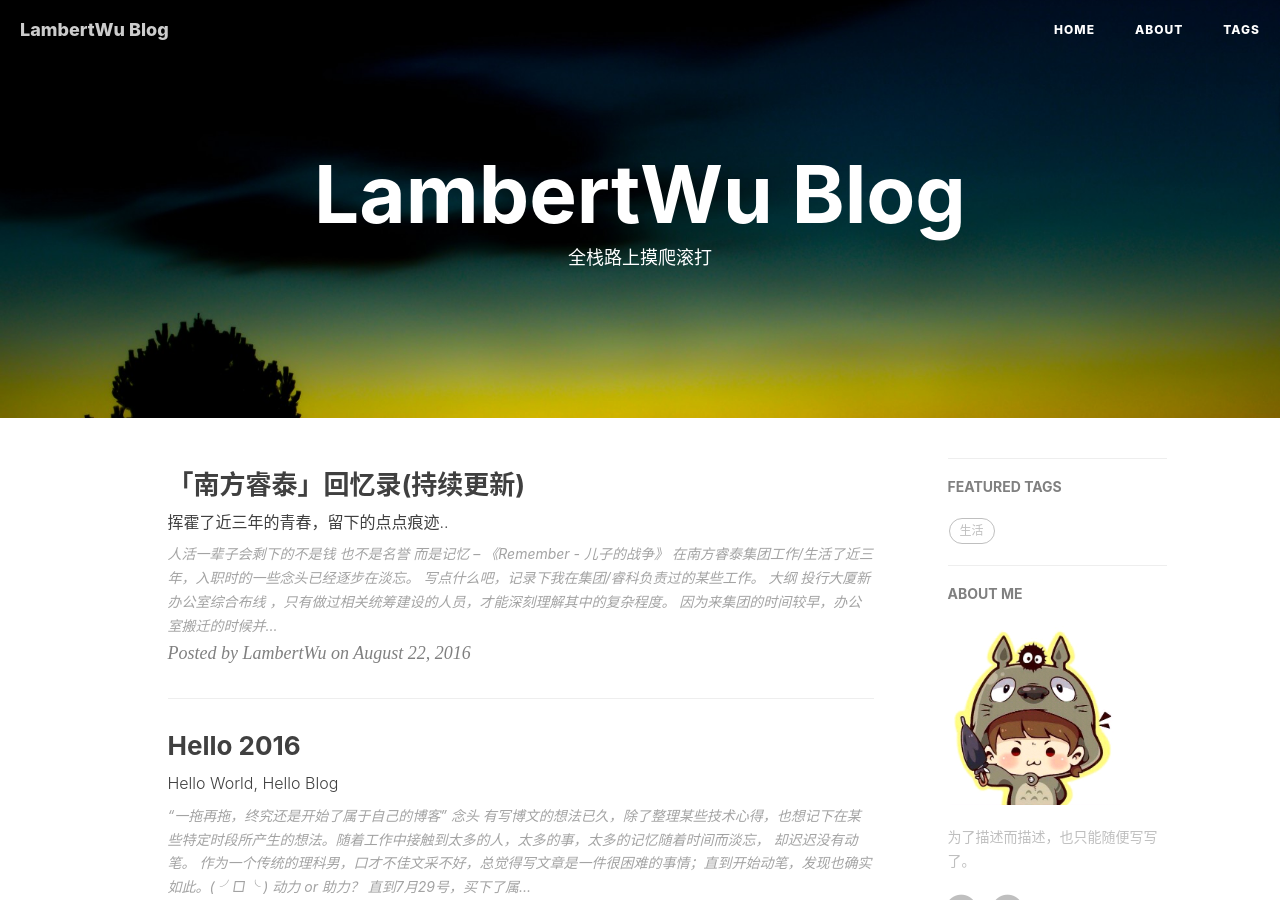
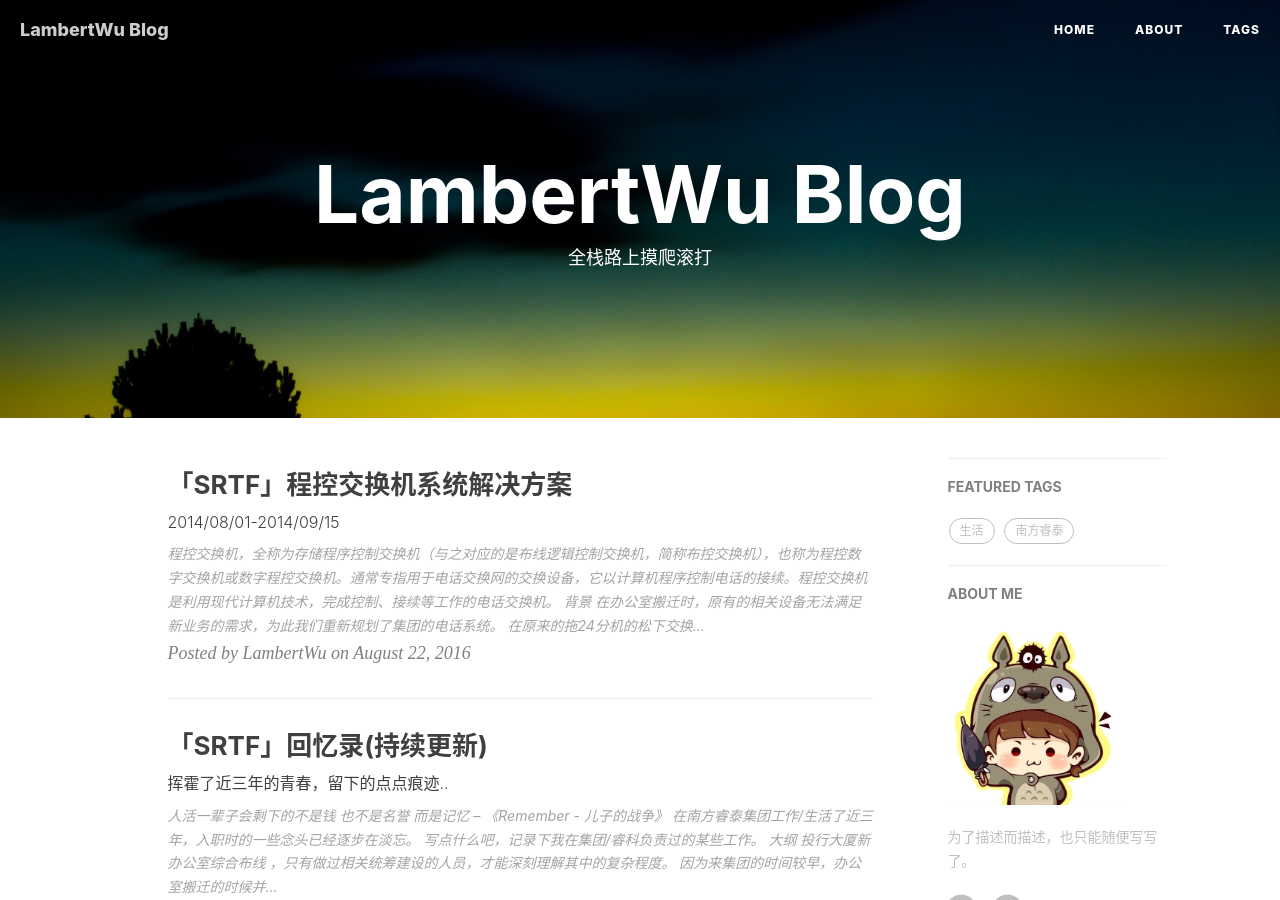
Before and after one commit to LambertW/lambertw.github.io, a Jekyll site: the page built from index.html, in a window 1280 px wide and 900 px high. Built offline with Jekyll 4.4.1, drawn with Linux system fonts in a browser that asks for light colours; nearby versions of some CDN libraries; the list of posts is cut into pages by our own code; comment, search, counter and statistics services are not loaded.

Commit message:
程控交换机系统 博文

```diff
--- a/_posts/2016-08-22-hello-srtf.markdown
+++ b/_posts/2016-08-22-hello-srtf.markdown
@@ -1,6 +1,6 @@
 ---
 layout:     	post
-title:      	"「南方睿泰」回忆录(持续更新)"
+title:      	"「SRTF」回忆录(持续更新)"
 subtitle:   	"挥霍了近三年的青春，留下的点点痕迹.."
 date:       	"2016-08-22 10:02:00 +0800"
 author:     	"LambertWu"
@@ -29,7 +29,7 @@ tags:
 
    因为来集团的时间较早，办公室搬迁的时候并没有这方面的技术支持，所以很多知识都是边实战边看书边咨询做出来的。
 
-   1. 电话系统
+   1. [「SRTF」程控交换机系统解决方案(2014/08/01-2014/09/15)](/2016/08/22/srtf-pbx/)
    2. 网络系统
    3. 监控系统
    4. 门禁系统
--- /dev/null
+++ b/_posts/2016-08-22-srtf-pbx.markdown
@@ -0,0 +1,72 @@
+---
+layout:     	post
+title:      	"「SRTF」程控交换机系统解决方案"
+subtitle:   	"2014/08/01-2014/09/15"
+date:       	"2016-08-22 14:07:00 +0800"
+author:     	"LambertWu"
+header-img: 	""
+catalog:	true
+tags:
+    - 南方睿泰
+
+    - PBX
+---
+
+> 程控交换机，全称为[存储程序控制](http://baike.baidu.com/view/3871429.htm)交换机（与之对应的是布线逻辑控制交换机，简称布控交换机），也称为[程控数字交换机](http://baike.baidu.com/view/3871435.htm)或数字程控交换机。通常专指用于电话交换网的交换设备，它以计算机程序控制电话的接续。程控交换机是利用现代计算机技术，完成控制、接续等工作的电话交换机。
+
+# 背景
+
+在办公室搬迁时，原有的相关设备无法满足新业务的需求，为此我们重新规划了集团的电话系统。
+
+在原来的拖24分机的松下交换机基础上，新系统需增加以下功能：
+
+- 支持电信/联通DID(Direct Inward Dialing)业务
+- 电脑话务员
+- 可承载公司100人内部互拨
+- 设置及查看分机呼出权限
+- 方便维护人员快速调整内部号码
+- 录音功能(可选)
+
+---
+
+# 选择
+
+1. 程控交换机，我们是在`松下`同`国威`两大品牌中进行选择的。
+
+   `国威`在性价比方面，有相当高的优势。其同样配置，价格差为1.6。
+
+   而`松下` 稳定性方面确是完全值得信赖(事实亦是如此，后续两年没有出现任何状况)。
+
+   在性价比与稳定性中，我们最终选择了稳定性——`松下KX-TDA`系列。
+
+2. 电话业务，考量点主要为2点：
+
+   - 数字中继 or 模拟中继？
+
+     因实际业务需要，模拟中继无交换机配置，且对于业务把控能力较弱。
+
+   - 供应商，联通 or 电信？
+
+   > 最终我们选择的是联通的数字中继服务，呼入/呼出并发数为30，且需最低消费**￥3000**/月。
+   >
+   > 原因很简单，相比电信优惠更多，且总机号码也是靓号(集团业务需要)。
+
+
+---
+
+# 实施
+
+实施选择了深圳某个做松下业务的公司，并做如下方案（图为网络资源）：
+
+![集团电话业务架构示例图](/img/in-post/srtf-pbx/pbx-design.jpg)
+
+| 商品名称            | 品牌   |
+| --------------- | :--- |
+| 主机（含中型电源）8/4/24 | 松下   |
+| 30路数字中继板        | 松下   |
+| 24路来电显示分机板      | 松下   |
+| 8CO键单行显示数字话机    | 松下   |
+| 24CO键3行显示数字话机   | 松下   |
+| 2路语音信箱可扩充至6路    | 松下   |
+| 松下原装电池          | 松下   |
+| 计费软件            | 梓博   |
```
Also changed, not shown: img/in-post/srtf-pbx/pbx-design.jpg (added).
